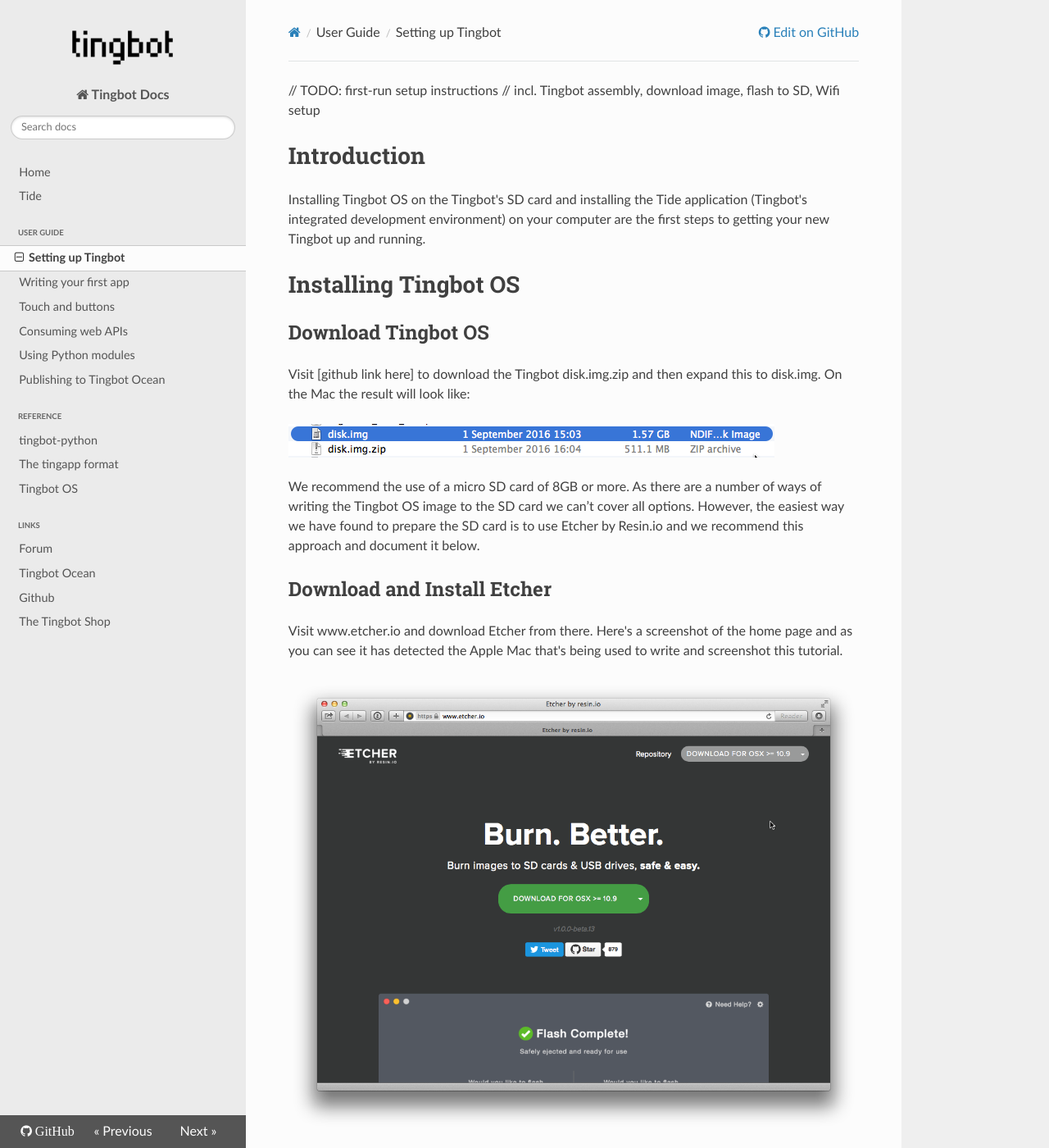
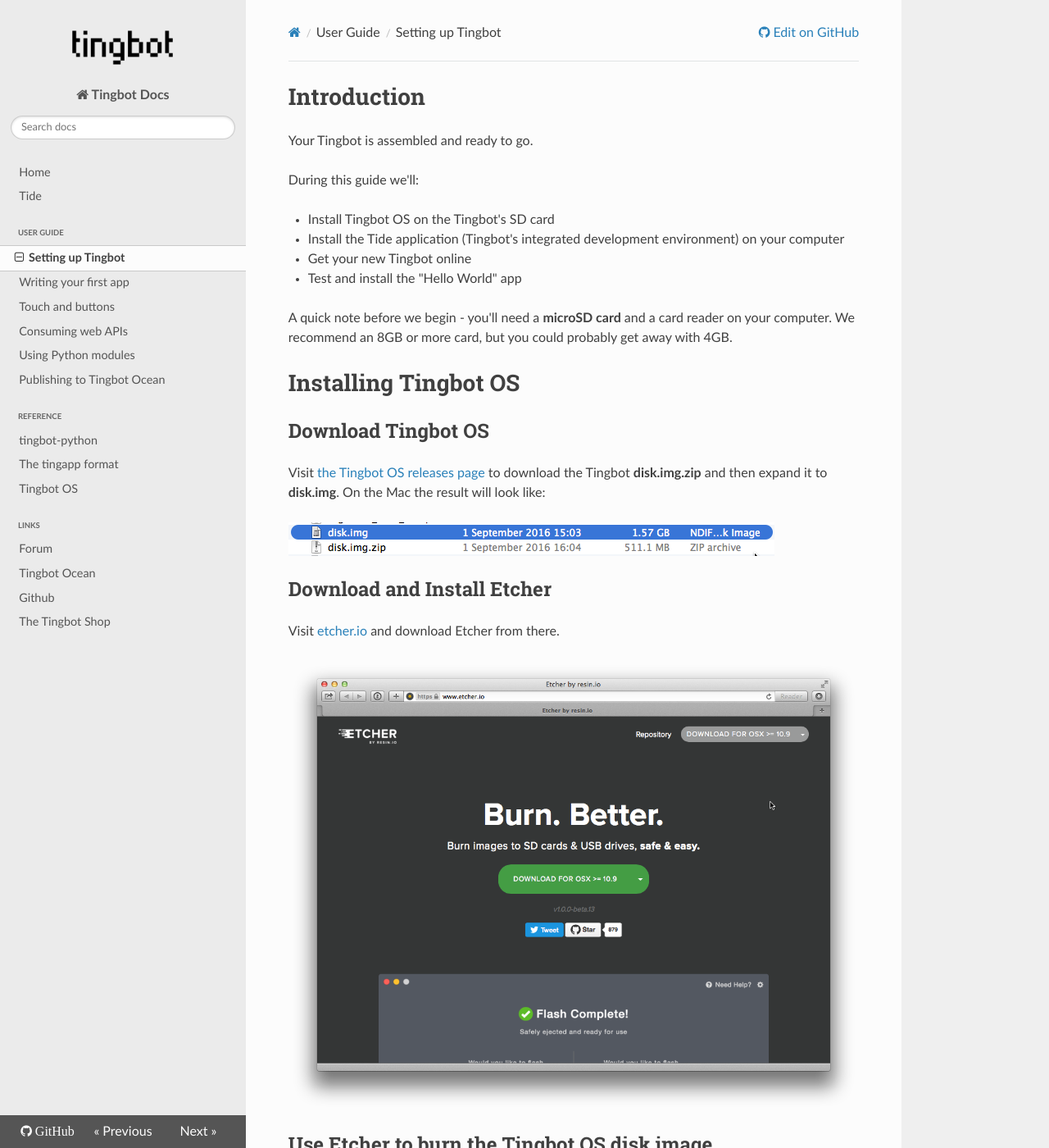
Before and after one commit to tingbot/tingbot-docs, an MkDocs documentation site: the page built from docs/guides/setup.md, in a window 1280 px wide and 1400 px high. Shown: the whole window at 82% size. Built offline with MkDocs 1.6.1, drawn with Linux system fonts in a browser that asks for light colours; nearby versions of some CDN libraries; old or Windows-style settings are respelled for this version of MkDocs; some of the changed text lies outside the part shown.

Commit message:
Small setup tweaks, adding introduction and d/l links, tightening copy

```diff
--- a/docs/guides/setup.md
+++ b/docs/guides/setup.md
@@ -1,29 +1,36 @@
-// TODO: first-run setup instructions
-// incl. Tingbot assembly, download image, flash to SD, Wifi setup
 
 Introduction
 ============
-Installing Tingbot OS on the Tingbot's SD card and installing the Tide application (Tingbot's integrated development environment) on your computer are the first steps to getting your new Tingbot up and running.
+
+Your Tingbot is assembled and ready to go.
+
+During this guide we'll:
+
+* Install Tingbot OS on the Tingbot's SD card
+* Install the Tide application (Tingbot's integrated development environment) on your computer
+* Get your new Tingbot online
+* Test and install the "Hello World" app
+
+A quick note before we begin - you'll need a **microSD card** and a card reader on your computer. We recommend an 8GB or more card, but you could probably get away with 4GB.
 
 Installing Tingbot OS
 =====================
+
 Download Tingbot OS
-----------------
-Visit [github link here] to download the Tingbot disk.img.zip and then expand this to disk.img. On the Mac the result will look like:
+-------------------
+Visit [the Tingbot OS releases page](http://github.com/tingbot/tingbot-os/releases/latest) to download the Tingbot **disk.img.zip** and then expand it to **disk.img**. On the Mac the result will look like:
 
 ![image](images/TingbotGuide009.png)
 
-We recommend the use of a micro SD card of 8GB or more. As there are a number of ways of writing the Tingbot OS image to the SD card we can’t cover all options. However, the easiest way we have found to prepare the SD card is to use Etcher by Resin.io and we recommend this approach and document it below.
-
 Download and Install Etcher
 ---------------------------
-Visit www.etcher.io and download Etcher from there. Here's a screenshot of the home page and as you can see it has detected the Apple Mac that's being used to write and screenshot this tutorial.
+Visit [etcher.io](http://www.etcher.io) and download Etcher from there.
 
 ![image](images/TingbotGuide001.png)
 
 Use Etcher to burn the Tingbot OS disk image
 --------------------------------------------
-Once Etcher has been installed it can be used to burn the Tingbot OS image to the micro SD card. As follows.
+Now Etcher has been installed it can be used to burn the Tingbot OS image to the microSD card, as follows
 
 ### Select the Tingbot OS image
 ![image](images/TingbotGuide012.png)
@@ -43,7 +50,11 @@
 
 Installing Tide
 ===============
-Now it's time to download and install the Tide application. Visit https://tide-download.tingbot.com
+Now it's time to download and install the Tide application. Download:
+
+- [<i class="fa fa-apple" aria-hidden="true"></i> Mac](http://tide-download.tingbot.com/download/osx)
+- [<i class="fa fa-windows" aria-hidden="true"></i> Windows](http://tide-download.tingbot.com/download/win)
+- <a href="http://github.com/tingbot/tide-electron/releases/latest" target="_blank"><i class="fa fa-linux" aria-hidden="true"></i> Linux (choose the .deb or .rpm files)</a>
 
 ### Tide's up!
 When invoked Tide starts up with an untitled - hello world - template program file. You can find out more about this in the 'Writing your first app' section.
```
